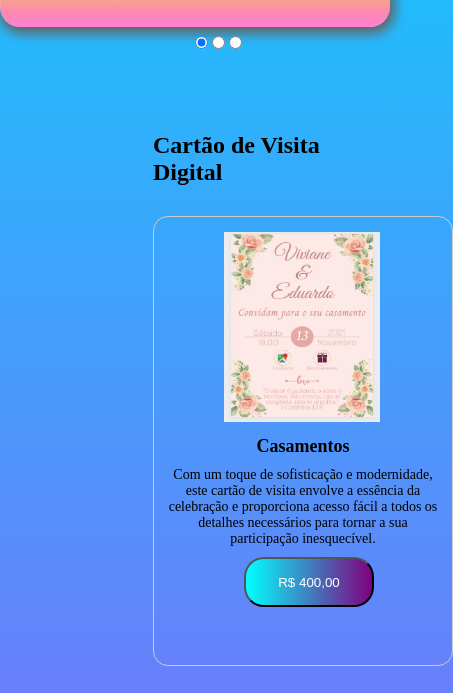
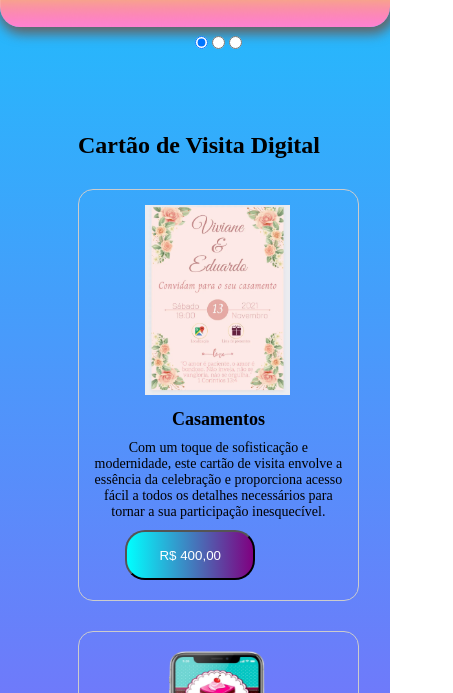
Before and after one commit to Thiago-Costa1/Projeto---Gr-fica-Digital-Ecol-gica, a plain HTML site: page index.html in a window 390 px wide. Shown: the part 338-1031 px from the top of the page, 453 px wide, since content can reach past the window. Drawn offline with Linux system fonts and the light colour scheme.

Commit message:
alterações na responsividade do site

```diff
--- a/estilo.css
+++ b/estilo.css
@@ -155,7 +155,7 @@ header {
     /* Início da estilização de todas as seções de produtos */
 
 .cartao-visita-digital{
-    margin-left: 153px;
+    margin-left: 17.5%;
 
 }
 
@@ -169,11 +169,12 @@ header {
     width: 200px;
 }
 .banner, .itens-utilitarios{
-    margin-left: 153px;
+    margin-left: 17.5%;
     margin-top: 20px;
 }
 
 /* Estilizando os cards */
+
 .card{
     width:300px;
     height: 450px;
@@ -181,7 +182,7 @@ header {
     margin-top: 30px;
     padding: 10px;
     margin-left: 15px;
-    display: inline-block;;
+    display: inline-block;
     border-radius: 15px;
     box-sizing: border-box;
     text-align: center;
@@ -532,16 +533,39 @@ header {
     /* Fim da responsividade do header */
 
 
+
+
     /* Início da responsividade dos cards */
 
 
     .card{
         margin-left: 0;
         max-width: auto;
+        width:90%;
+        height: 30%;
     }
 
 
     /* Fim da responsividade dos cards */
+
+
+
+    /* Início da responsividade da seção que contém os cards */
+
+   .cartao-visita-digital{
+        margin-left: 20%;
+
+   }
+
+
+   .card button{
+    margin-left: 14%;
+   }
+
+   /* Fim da responsividade da seção que contém os cards */
+
+
+
 
 
     /* Início da responsividade da seção Sobre */
```
